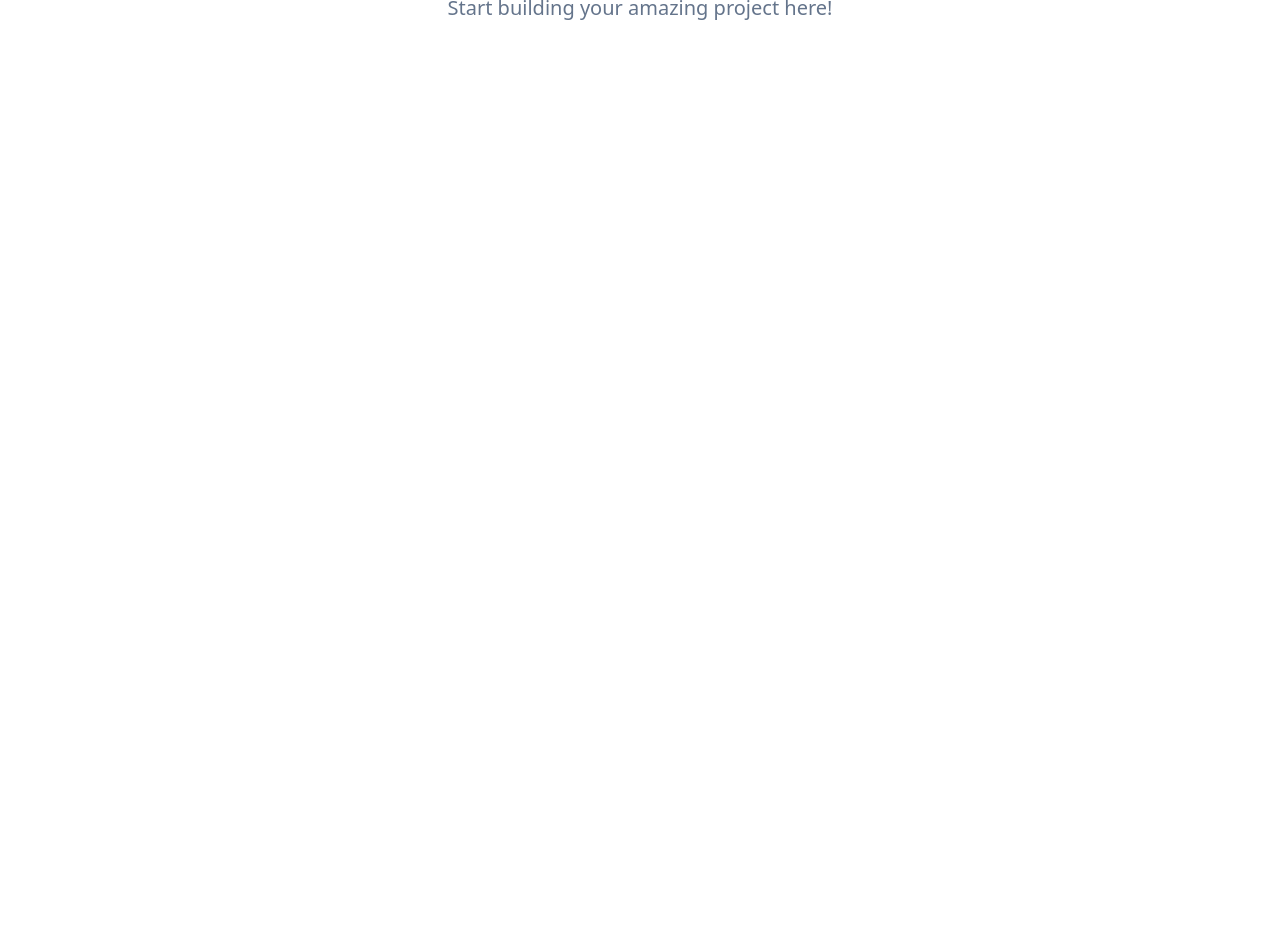
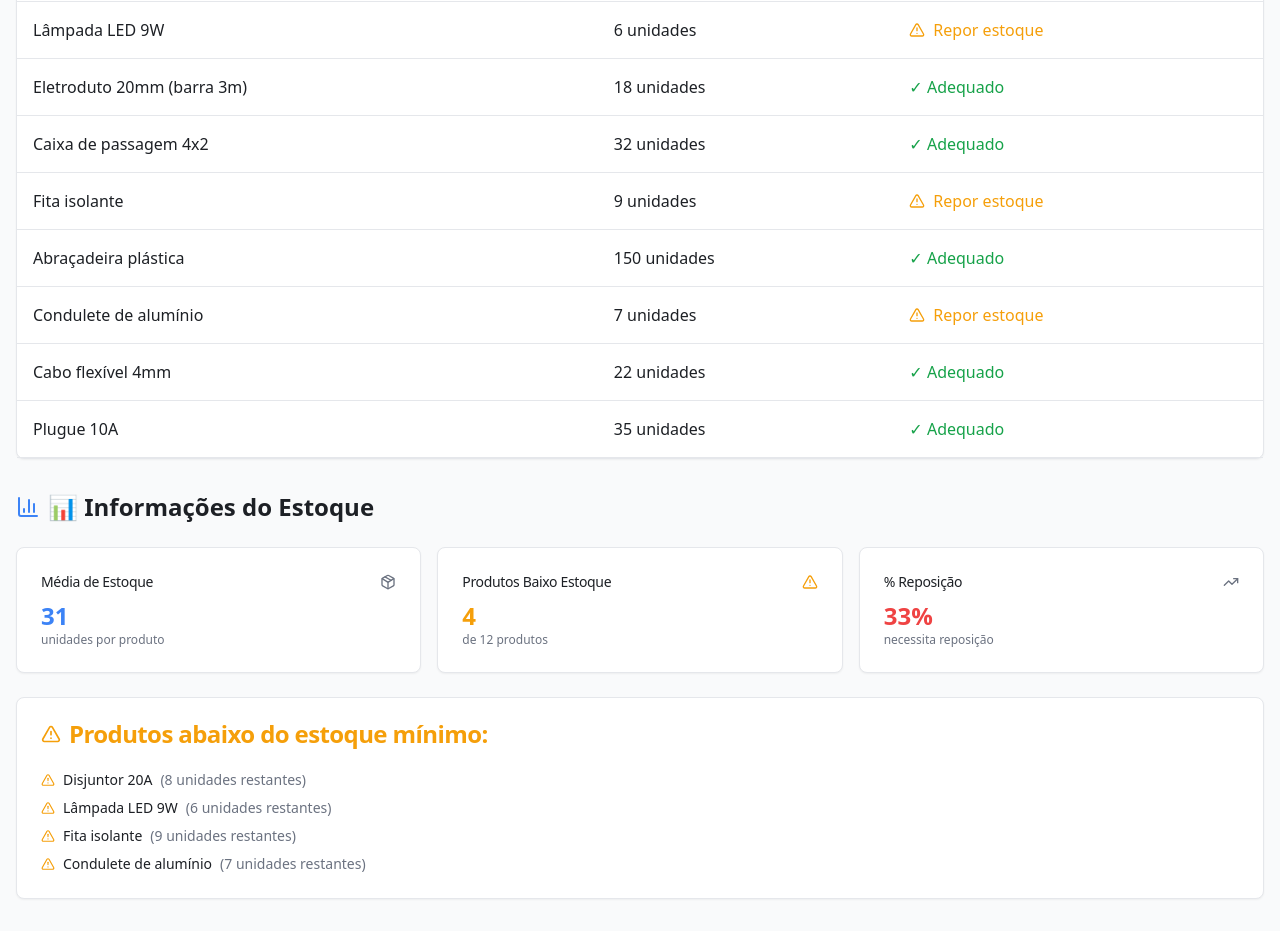
Before and after one commit to igustavo11/front-guardiao-estoque, a React (Vite) app: page / in a window 1280 px wide. Shown: the part 420-1351 px from the top of the page. Before the commit the page ends 800 px from the top, so only its background shows below. Built offline with nearby package versions, Linux system fonts and the light colour scheme.

Commit message:
Add stock control interface
Implement the stock control interface with a product table, status alerts, and informational sections.

```diff
--- /dev/null
+++ b/src/components/EstoqueMetricas.tsx
@@ -0,0 +1,89 @@
+import { TriangleAlert, BarChart3, TrendingUp, Package } from "lucide-react";
+import { Card, CardContent, CardHeader, CardTitle } from "@/components/ui/card";
+import { Produto } from "./EstoqueTable";
+
+interface EstoqueMetricasProps {
+  produtos: Produto[];
+}
+
+const ESTOQUE_MINIMO = 10;
+
+export function EstoqueMetricas({ produtos }: EstoqueMetricasProps) {
+  const mediaEstoque = produtos.length > 0
+    ? Math.round(produtos.reduce((acc, produto) => acc + produto.estoque, 0) / produtos.length)
+    : 0;
+
+  const produtosBaixoEstoque = produtos.filter(produto => produto.estoque < ESTOQUE_MINIMO);
+
+  const porcentagemReposicao = produtos.length > 0
+    ? Math.round((produtosBaixoEstoque.length / produtos.length) * 100)
+    : 0;
+
+  return (
+    <div className="space-y-6">
+      <div className="flex items-center gap-2 mb-4">
+        <BarChart3 className="text-primary" size={24} />
+        <h2 className="text-2xl font-bold text-foreground">📊 Informações do Estoque</h2>
+      </div>
+
+      <div className="grid grid-cols-1 md:grid-cols-3 gap-4 mb-6">
+        <Card>
+          <CardHeader className="flex flex-row items-center justify-between space-y-0 pb-2">
+            <CardTitle className="text-sm font-medium">Média de Estoque</CardTitle>
+            <Package className="h-4 w-4 text-muted-foreground" />
+          </CardHeader>
+          <CardContent>
+            <div className="text-2xl font-bold text-primary">{mediaEstoque}</div>
+            <p className="text-xs text-muted-foreground">unidades por produto</p>
+          </CardContent>
+        </Card>
+
+        <Card>
+          <CardHeader className="flex flex-row items-center justify-between space-y-0 pb-2">
+            <CardTitle className="text-sm font-medium">Produtos Baixo Estoque</CardTitle>
+            <TriangleAlert className="h-4 w-4 text-warning" />
+          </CardHeader>
+          <CardContent>
+            <div className="text-2xl font-bold text-warning">{produtosBaixoEstoque.length}</div>
+            <p className="text-xs text-muted-foreground">de {produtos.length} produtos</p>
+          </CardContent>
+        </Card>
+
+        <Card>
+          <CardHeader className="flex flex-row items-center justify-between space-y-0 pb-2">
+            <CardTitle className="text-sm font-medium">% Reposição</CardTitle>
+            <TrendingUp className="h-4 w-4 text-muted-foreground" />
+          </CardHeader>
+          <CardContent>
+            <div className="text-2xl font-bold text-destructive">{porcentagemReposicao}%</div>
+            <p className="text-xs text-muted-foreground">necessita reposição</p>
+          </CardContent>
+        </Card>
+      </div>
+
+      {produtosBaixoEstoque.length > 0 && (
+        <Card>
+          <CardHeader>
+            <CardTitle className="flex items-center gap-2 text-warning">
+              <TriangleAlert size={20} />
+              Produtos abaixo do estoque mínimo:
+            </CardTitle>
+          </CardHeader>
+          <CardContent>
+            <ul className="space-y-2">
+              {produtosBaixoEstoque.map((produto) => (
+                <li key={produto.id} className="flex items-center gap-2 text-sm">
+                  <TriangleAlert size={14} className="text-warning" />
+                  <span className="font-medium">{produto.nome}</span>
+                  <span className="text-muted-foreground">
+                    ({produto.estoque} unidades restantes)
+                  </span>
+                </li>
+              ))}
+            </ul>
+          </CardContent>
+        </Card>
+      )}
+    </div>
+  );
+}
--- /dev/null
+++ b/src/components/EstoqueTable.tsx
@@ -0,0 +1,66 @@
+import { TriangleAlert } from "lucide-react";
+import { Card } from "@/components/ui/card";
+
+export interface Produto {
+  id: number;
+  nome: string;
+  estoque: number;
+}
+
+interface EstoqueTableProps {
+  produtos: Produto[];
+}
+
+const ESTOQUE_MINIMO = 10;
+
+export function EstoqueTable({ produtos }: EstoqueTableProps) {
+  return (
+    <Card className="w-full">
+      <div className="overflow-x-auto">
+        <table className="w-full border-collapse">
+          <thead>
+            <tr className="border-b border-border bg-muted/50">
+              <th className="text-left p-4 font-semibold text-foreground">
+                Produto
+              </th>
+              <th className="text-left p-4 font-semibold text-foreground">
+                Estoque
+              </th>
+              <th className="text-left p-4 font-semibold text-foreground">
+                Status
+              </th>
+            </tr>
+          </thead>
+          <tbody>
+            {produtos.map((produto) => {
+              const precisaReposicao = produto.estoque < ESTOQUE_MINIMO;
+
+              return (
+                <tr key={produto.id} className="border-b border-border hover:bg-muted/30 transition-colors">
+                  <td className="p-4 text-foreground">
+                    {produto.nome}
+                  </td>
+                  <td className="p-4 text-foreground font-medium">
+                    {produto.estoque} unidades
+                  </td>
+                  <td className="p-4">
+                    {precisaReposicao ? (
+                      <div className="flex items-center gap-2 text-warning">
+                        <TriangleAlert size={16} />
+                        <span className="font-medium">Repor estoque</span>
+                      </div>
+                    ) : (
+                      <div className="flex items-center gap-2 text-success">
+                        <span className="font-medium">✓ Adequado</span>
+                      </div>
+                    )}
+                  </td>
+                </tr>
+              );
+            })}
+          </tbody>
+        </table>
+      </div>
+    </Card>
+  );
+}
--- a/src/index.css
+++ b/src/index.css
@@ -8,33 +8,39 @@ All colors MUST be HSL.
 
 @layer base {
   :root {
-    --background: 0 0% 100%;
-    --foreground: 222.2 84% 4.9%;
+    --background: 210 20% 98%;
+    --foreground: 220 13% 13%;
 
     --card: 0 0% 100%;
-    --card-foreground: 222.2 84% 4.9%;
+    --card-foreground: 220 13% 13%;
 
     --popover: 0 0% 100%;
-    --popover-foreground: 222.2 84% 4.9%;
+    --popover-foreground: 220 13% 13%;
 
-    --primary: 222.2 47.4% 11.2%;
-    --primary-foreground: 210 40% 98%;
+    --primary: 217 91% 60%;
+    --primary-foreground: 0 0% 100%;
 
-    --secondary: 210 40% 96.1%;
-    --secondary-foreground: 222.2 47.4% 11.2%;
+    --secondary: 210 40% 96%;
+    --secondary-foreground: 220 13% 13%;
 
-    --muted: 210 40% 96.1%;
-    --muted-foreground: 215.4 16.3% 46.9%;
+    --muted: 220 14% 96%;
+    --muted-foreground: 220 9% 46%;
 
-    --accent: 210 40% 96.1%;
-    --accent-foreground: 222.2 47.4% 11.2%;
+    --accent: 210 40% 96%;
+    --accent-foreground: 220 13% 13%;
 
-    --destructive: 0 84.2% 60.2%;
-    --destructive-foreground: 210 40% 98%;
+    --destructive: 0 84% 60%;
+    --destructive-foreground: 0 0% 100%;
 
-    --border: 214.3 31.8% 91.4%;
-    --input: 214.3 31.8% 91.4%;
-    --ring: 222.2 84% 4.9%;
+    --warning: 38 92% 50%;
+    --warning-foreground: 0 0% 100%;
+
+    --success: 142 76% 36%;
+    --success-foreground: 0 0% 100%;
+
+    --border: 220 13% 91%;
+    --input: 220 13% 91%;
+    --ring: 217 91% 60%;
 
     --radius: 0.5rem;
 
--- a/src/pages/Index.tsx
+++ b/src/pages/Index.tsx
@@ -1,11 +1,43 @@
-// Update this page (the content is just a fallback if you fail to update the page)
+import { EstoqueTable, Produto } from "@/components/EstoqueTable";
+import { EstoqueMetricas } from "@/components/EstoqueMetricas";
 
 const Index = () => {
+  // Dados mockados de materiais elétricos
+  const produtos: Produto[] = [
+    { id: 1, nome: "Fio elétrico 2,5mm (rolo 100m)", estoque: 25 },
+    { id: 2, nome: "Disjuntor 20A", estoque: 8 },
+    { id: 3, nome: "Tomada 10A com terra", estoque: 45 },
+    { id: 4, nome: "Interruptor simples", estoque: 12 },
+    { id: 5, nome: "Lâmpada LED 9W", estoque: 6 },
+    { id: 6, nome: "Eletroduto 20mm (barra 3m)", estoque: 18 },
+    { id: 7, nome: "Caixa de passagem 4x2", estoque: 32 },
+    { id: 8, nome: "Fita isolante", estoque: 9 },
+    { id: 9, nome: "Abraçadeira plástica", estoque: 150 },
+    { id: 10, nome: "Condulete de alumínio", estoque: 7 },
+    { id: 11, nome: "Cabo flexível 4mm", estoque: 22 },
+    { id: 12, nome: "Plugue 10A", estoque: 35 },
+  ];
+
   return (
-    <div className="min-h-screen flex items-center justify-center bg-background">
-      <div className="text-center">
-        <h1 className="text-4xl font-bold mb-4">Welcome to Your Blank App</h1>
-        <p className="text-xl text-muted-foreground">Start building your amazing project here!</p>
+    <div className="min-h-screen bg-background">
+      <div className="container mx-auto py-8 px-4">
+        {/* Cabeçalho */}
+        <div className="text-center mb-8">
+          <h1 className="text-4xl font-bold text-foreground mb-2">
+            📦 Controle de Estoque – Loja de Materiais Elétricos
+          </h1>
+          <p className="text-muted-foreground">
+            Acompanhe o estoque dos seus produtos e identifique itens que precisam de reposição
+          </p>
+        </div>
+
+        {/* Tabela de Produtos */}
+        <div className="mb-8">
+          <EstoqueTable produtos={produtos} />
+        </div>
+
+        {/* Seção de Métricas */}
+        <EstoqueMetricas produtos={produtos} />
       </div>
     </div>
   );
--- a/tailwind.config.ts
+++ b/tailwind.config.ts
@@ -35,6 +35,14 @@ export default {
 				destructive: {
 					DEFAULT: 'hsl(var(--destructive))',
 					foreground: 'hsl(var(--destructive-foreground))'
+				},
+				warning: {
+					DEFAULT: 'hsl(var(--warning))',
+					foreground: 'hsl(var(--warning-foreground))'
+				},
+				success: {
+					DEFAULT: 'hsl(var(--success))',
+					foreground: 'hsl(var(--success-foreground))'
 				},
 				muted: {
 					DEFAULT: 'hsl(var(--muted))',
```
